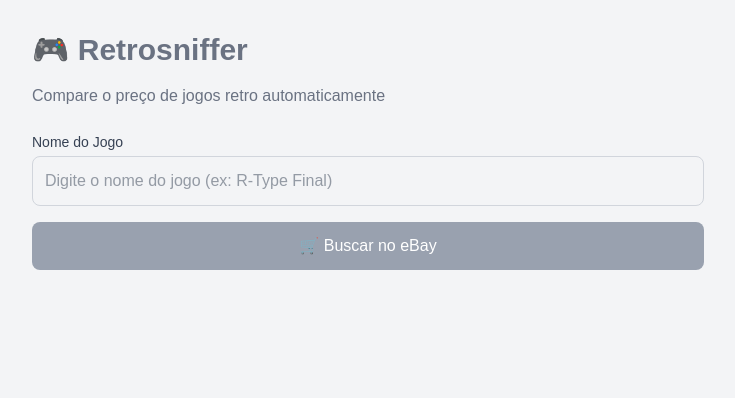
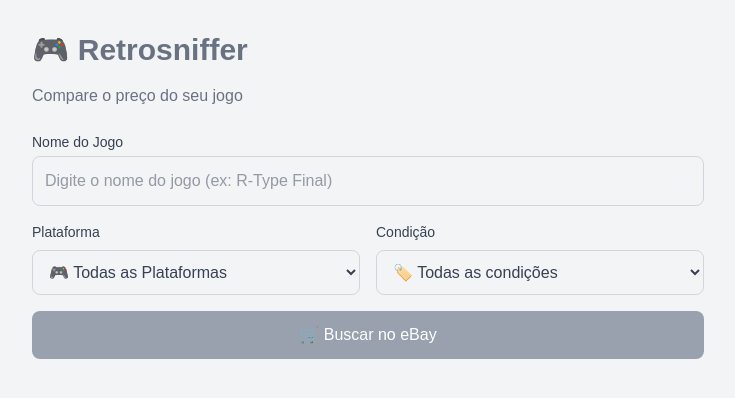
Before and after one commit to rojasmart/retro-hunter, a Next.js app: page / in a window 1280 px wide. Shown: the top 398 px of the page, without its empty margins (0-735 px from the left). Built offline with nearby package versions, Linux system fonts and the light colour scheme.

Commit message:
--add condition filters, and add tags to results

```diff
--- a/src/app/api/ebay/route.ts
+++ b/src/app/api/ebay/route.ts
@@ -8,7 +8,8 @@ export async function GET(request: NextRequest) {
     const { searchParams } = new URL(request.url);
     const nome = searchParams.get("nome");
     const itemId = searchParams.get("itemId");
-    const platform = (searchParams.get("platform") as Platform) || 'all';
+    const platform = (searchParams.get("platform") as Platform) || "all";
+    const condition = searchParams.get("condition") || "all";
 
     // Se for busca por item específico
     if (itemId) {
@@ -16,11 +17,14 @@ export async function GET(request: NextRequest) {
       const resultado = await getEbayItemById(itemId);
 
       if (!resultado) {
-        return NextResponse.json({
+        return NextResponse.json(
+          {
             error: "Item não encontrado",
             resultados: [],
-          total: 0
-        }, { status: 404 });
+            total: 0,
+          },
+          { status: 404 }
+        );
       }
 
       const response: ApiResponse = {
@@ -33,25 +37,31 @@ export async function GET(request: NextRequest) {
 
     // Validação de entrada para busca por nome
     if (!nome) {
-      return NextResponse.json({
+      return NextResponse.json(
+        {
           error: "Nome do jogo é obrigatório",
           resultados: [],
-        total: 0
-      }, { status: 400 });
+          total: 0,
+        },
+        { status: 400 }
+      );
     }
 
     if (!validateGameName(nome)) {
-      return NextResponse.json({
+      return NextResponse.json(
+        {
           error: "Nome do jogo deve ter pelo menos 2 caracteres",
           resultados: [],
-        total: 0
-      }, { status: 400 });
+          total: 0,
+        },
+        { status: 400 }
+      );
     }
 
-    console.log(`Buscando no eBay para: ${nome} (Plataforma: ${platform})`);
+    console.log(`Buscando no eBay para: ${nome} (Plataforma: ${platform}, Condição: ${condition})`);
 
     // Executar scraper do eBay
-    const resultados = await scrapeEbay(nome, platform);
+    const resultados = await scrapeEbay(nome, platform, condition);
 
     const response: ApiResponse = {
       resultados,
@@ -65,7 +75,6 @@ export async function GET(request: NextRequest) {
         "Cache-Control": "public, max-age=300", // Cache por 5 minutos
       },
     });
-
   } catch (error) {
     console.error("Erro na API do eBay:", error);
 
@@ -73,10 +82,10 @@ export async function GET(request: NextRequest) {
     let statusCode = 500;
 
     if (error instanceof Error) {
-      if (error.message.includes('EBAY_ACCESS_TOKEN')) {
+      if (error.message.includes("EBAY_ACCESS_TOKEN")) {
         errorMessage = "Token de acesso do eBay não configurado";
         statusCode = 503; // Service Unavailable
-      } else if (error.message.includes('Rate limit')) {
+      } else if (error.message.includes("Rate limit")) {
         errorMessage = "Limite de requisições do eBay atingido. Tente novamente em alguns segundos.";
         statusCode = 429; // Too Many Requests
       } else {
@@ -99,22 +108,25 @@ export async function GET(request: NextRequest) {
 export async function POST(request: NextRequest) {
   try {
     const body = await request.json();
-    const { nome, platform = 'all', filters } = body;
+    const { nome, platform = "all", condition = "all", filters } = body;
 
     // Validação
     if (!nome || !validateGameName(nome)) {
-      return NextResponse.json({
+      return NextResponse.json(
+        {
           error: "Nome do jogo inválido",
           resultados: [],
-        total: 0
-      }, { status: 400 });
+          total: 0,
+        },
+        { status: 400 }
+      );
     }
 
     console.log(`Busca avançada no eBay para: ${nome} com filtros:`, filters);
 
     // Por enquanto, usar a busca padrão
     // No futuro, pode implementar filtros avançados
-    const resultados = await scrapeEbay(nome, platform);
+    const resultados = await scrapeEbay(nome, platform, condition);
 
     const response: ApiResponse = {
       resultados,
@@ -126,7 +138,6 @@ export async function POST(request: NextRequest) {
         "Cache-Control": "public, max-age=300",
       },
     });
-
   } catch (error) {
     console.error("Erro na busca avançada do eBay:", error);
 
--- a/src/app/page.tsx
+++ b/src/app/page.tsx
@@ -1,17 +1,25 @@
 "use client";
 
 import { useState } from "react";
-import { GameResult } from "@/lib/types";
+import { GameResult, Platform } from "@/lib/types";
+import { PLATFORM_CONFIGS } from "@/lib/config/platforms";
 import Image from "next/image";
 
 export default function Home() {
   const [nome, setNome] = useState("");
+  const [platform, setPlatform] = useState<Platform>("all");
+  const [condition, setCondition] = useState<string>("all");
   const [resultados, setResultados] = useState<GameResult[]>([]);
   const [loading, setLoading] = useState(false);
 
   const searchEbayOnly = async () => {
     setLoading(true);
-    const res = await fetch(`/api/ebay?nome=${encodeURIComponent(nome)}`);
+    const params = new URLSearchParams({
+      nome: nome,
+      platform: platform,
+      condition: condition,
+    });
+    const res = await fetch(`/api/ebay?${params.toString()}`);
     const data = await res.json();
     setResultados(data.resultados || []);
     setLoading(false);
@@ -20,7 +28,7 @@ export default function Home() {
   return (
     <div className="min-h-screen bg-gray-100 p-8">
       <h1 className="text-3xl font-bold mb-4 text-gray-500">🎮 Retrosniffer</h1>
-      <p className="mb-6 text-gray-500">Compare o preço de jogos retro automaticamente</p>
+      <p className="mb-6 text-gray-500">Compare o preço do seu jogo</p>
 
       <div className="max-w-2xl space-y-4">
         {/* Campo de busca */}
@@ -38,6 +46,46 @@ export default function Home() {
           />
         </div>
 
+        {/* Filtros */}
+        <div className="grid grid-cols-1 md:grid-cols-2 gap-4">
+          {/* Seleção de plataforma */}
+          <div>
+            <label htmlFor="platform" className="block text-sm font-medium text-gray-700 mb-2">
+              Plataforma
+            </label>
+            <select
+              id="platform"
+              value={platform}
+              onChange={(e) => setPlatform(e.target.value as Platform)}
+              className="border border-gray-300 p-3 rounded-lg w-full text-gray-700 focus:ring-2 focus:ring-blue-500 focus:border-blue-500"
+            >
+              {Object.values(PLATFORM_CONFIGS).map((platformConfig) => (
+                <option key={platformConfig.id} value={platformConfig.id}>
+                  {platformConfig.icon} {platformConfig.name}
+                </option>
+              ))}
+            </select>
+          </div>
+
+          {/* Seleção de condição */}
+          <div>
+            <label htmlFor="condition" className="block text-sm font-medium text-gray-700 mb-2">
+              Condição
+            </label>
+            <select
+              id="condition"
+              value={condition}
+              onChange={(e) => setCondition(e.target.value)}
+              className="border border-gray-300 p-3 rounded-lg w-full text-gray-700 focus:ring-2 focus:ring-blue-500 focus:border-blue-500"
+            >
+              <option value="all">🏷️ Todas as condições</option>
+              <option value="new">🆕 Novo</option>
+              <option value="used">📦 Usado</option>
+              <option value="refurbished">🔧 Recondicionado</option>
+            </select>
+          </div>
+        </div>
+
         {/* Botão de busca */}
         <div>
           <button
@@ -48,6 +96,27 @@ export default function Home() {
             {loading ? "🔍 Procurando..." : "🛒 Buscar no eBay"}
           </button>
         </div>
+
+        {/* Info dos filtros ativos */}
+        {(platform !== "all" || condition !== "all") && (
+          <div className="bg-blue-50 border border-blue-200 rounded-lg p-3">
+            <p className="text-sm text-blue-800">
+              <span className="font-medium">Filtros ativos:</span>{" "}
+              {platform !== "all" && (
+                <span className="bg-blue-100 px-2 py-1 rounded mr-2">
+                  {PLATFORM_CONFIGS[platform].icon} {PLATFORM_CONFIGS[platform].name}
+                </span>
+              )}
+              {condition !== "all" && (
+                <span className="bg-blue-100 px-2 py-1 rounded">
+                  {condition === "new" && "🆕 Novo"}
+                  {condition === "used" && "📦 Usado"}
+                  {condition === "refurbished" && "🔧 Recondicionado"}
+                </span>
+              )}
+            </p>
+          </div>
+        )}
       </div>
 
       {/* Resultados */}
@@ -70,6 +139,18 @@ export default function Home() {
                     <span className="text-xs bg-gray-100 text-gray-600 px-2 py-1 rounded ml-2 whitespace-nowrap">{r.site}</span>
                   </div>
                   <p className="text-green-600 font-bold text-lg mb-2">{r.priceText}</p>
+
+                  {/* Tags */}
+                  {r.tags && r.tags.length > 0 && (
+                    <div className="flex flex-wrap gap-1 mb-2">
+                      {r.tags.map((tag, tagIndex) => (
+                        <span key={tagIndex} className="text-xs bg-gray-100 text-gray-700 px-2 py-1 rounded">
+                          {tag}
+                        </span>
+                      ))}
+                    </div>
+                  )}
+
                   {r.image && <Image src={r.image} alt={r.title} width={300} height={96} className="w-full h-24 object-cover rounded border" />}
                 </div>
               ))}
@@ -80,7 +161,7 @@ export default function Home() {
         {!loading && resultados.length === 0 && nome.trim() && (
           <div className="text-center py-8">
             <p className="text-gray-500">😕 Nenhum resultado encontrado para &ldquo;{nome}&rdquo;</p>
-            <p className="text-sm text-gray-400 mt-1">Tente alterar a plataforma ou usar termos diferentes</p>
+            <p className="text-sm text-gray-400 mt-1">Tente alterar os filtros ou usar termos diferentes</p>
           </div>
         )}
       </div>
--- a/src/lib/types/index.ts
+++ b/src/lib/types/index.ts
@@ -5,6 +5,7 @@ export interface GameResult {
   link: string;
   site: string;
   image?: string;
+  tags?: string[]; // Tags para condição, plataforma, etc.
 }
 
 export interface ScraperConfig {
@@ -65,17 +66,7 @@ export interface EbaySearchResponse {
   }>;
 }
 
-export type Platform =
-  | 'all'
-  | 'ps2'
-  | 'ps3'
-  | 'ps4'
-  | 'xbox'
-  | 'xbox360'
-  | 'nintendo-switch'
-  | 'nintendo-wii'
-  | 'nintendo-ds'
-  | 'retro';
+export type Platform = "all" | "ps2" | "ps3" | "ps4" | "xbox" | "xbox360" | "nintendo-switch" | "nintendo-wii" | "nintendo-ds" | "retro";
 
 export interface PlatformConfig {
   id: string;
```
Also changed, not shown: src/lib/scrapers/ebay.ts (+45 -7 lines). Lines whose indentation alone changed are shown as unchanged.
